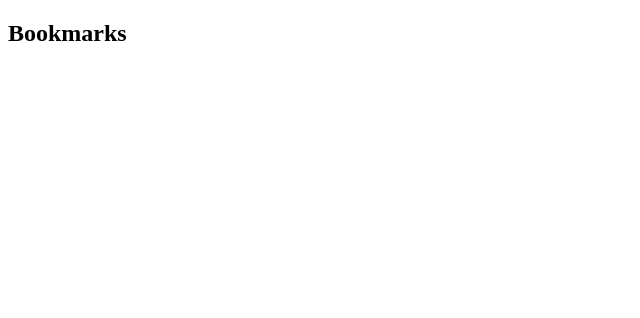
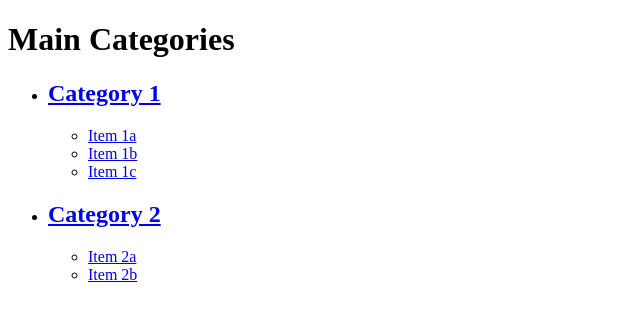
Before and after one commit to vertexinfobase/bookmarks, a plain HTML site: page index.html in a window 1280 px wide. Shown: the whole page, without its empty margins (0-640 px from the left). Drawn offline with Linux system fonts and the light colour scheme.

Commit message:
Update index.html

```diff
--- a/index.html
+++ b/index.html
@@ -6,6 +6,23 @@
     <title>Page Title</title>
 </head>
 <body>
-    <h2>Bookmarks</h2>
+    <h1>Main Categories</h1>
+      <ul>
+        <li>
+          <h2><a href="#category1">Category 1</a></h2>
+          <ul>
+            <li><a href="#item1a">Item 1a</a></li>
+            <li><a href="#item1b">Item 1b</a></li>
+            <li><a href="#item1c">Item 1c</a></li>
+          </ul>
+        </li>
+        <li>
+          <h2><a href="#category2">Category 2</a></h2>
+          <ul>
+            <li><a href="#item2a">Item 2a</a></li>
+            <li><a href="#item2b">Item 2b</a></li>
+          </ul>
+        </li>
+      </ul>
 </body>
 </html>
```
